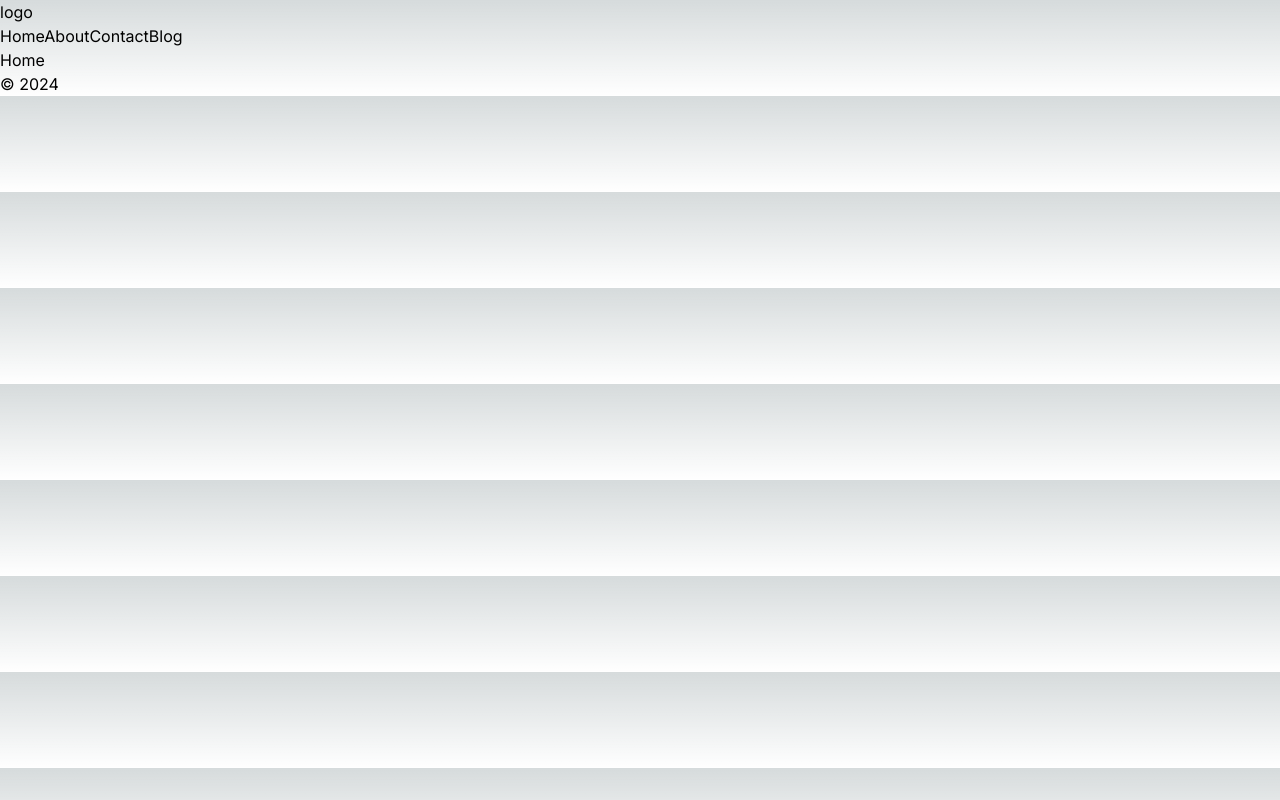
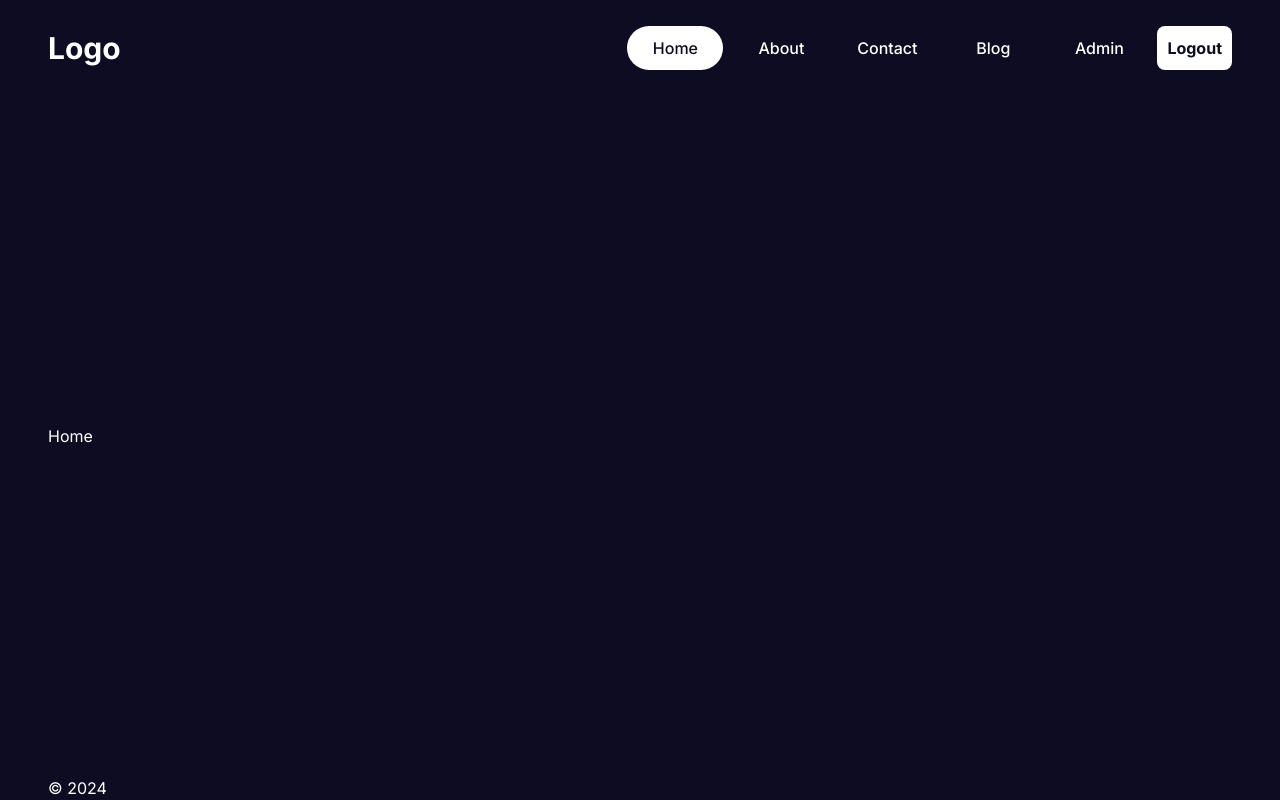
Before and after one commit to THEFZNKHAN/nextjs-learn, a Next.js app: page / in a window 1280 px wide. Built offline with nearby package versions, Linux system fonts and the light colour scheme.

Commit message:
Make Responsive Navbar

```diff
--- a/src/app/globals.css
+++ b/src/app/globals.css
@@ -3,27 +3,27 @@
 @tailwind utilities;
 
 :root {
-  --foreground-rgb: 0, 0, 0;
-  --background-start-rgb: 214, 219, 220;
-  --background-end-rgb: 255, 255, 255;
+  --bg: #0d0c22;
+  --bgSoft: #2d2b42;
+  --text: #ffff;
+  --textSoft: #e5e5e5;
+  --btn: #3673fd;
 }
 
-@media (prefers-color-scheme: dark) {
-  :root {
-    --foreground-rgb: 255, 255, 255;
-    --background-start-rgb: 0, 0, 0;
-    --background-end-rgb: 0, 0, 0;
-  }
+* {
+  margin: 0;
+  padding: 0;
+  box-sizing: border-box;
 }
 
 body {
-  color: rgb(var(--foreground-rgb));
-  background: linear-gradient(
-      to bottom,
-      transparent,
-      rgb(var(--background-end-rgb))
-    )
-    rgb(var(--background-start-rgb));
+  background-color: var(--bg);
+  color: var(--text);
+}
+
+a {
+ text-decoration: none;
+ color: inherit;
 }
 
 @layer utilities {
--- a/src/app/layout.tsx
+++ b/src/app/layout.tsx
@@ -20,9 +20,11 @@ export default function RootLayout({
     return (
         <html lang="en">
             <body className={inter.className}>
-                <Navbar />
-                {children}
-                <Footer />
+                <div className="w-[1536px] m-auto pl-12 pr-12 min-h-screen flex flex-col justify-between max-2xl:w-[1280px] max-xl:w-[1024px] max-xl:pl-5 max-xl:pr-5 max-lg:w-[768px] max-md:w-[640px] max-sm:w-[475px]">
+                    <Navbar />
+                    {children}
+                    <Footer />
+                </div>
             </body>
         </html>
     );
--- a/src/app/page.tsx
+++ b/src/app/page.tsx
@@ -1,4 +1,4 @@
-const Home = () => {
+const Home: React.FC = () => {
     return (
         <div>
             <h1>Home</h1>
--- a/src/components/navbar/Navbar.tsx
+++ b/src/components/navbar/Navbar.tsx
@@ -2,8 +2,8 @@ import Links from "./links/Links";
 
 const Navbar = () => {
     return (
-        <div>
-            <div>logo</div>
+        <div className="h-24 flex items-center justify-between">
+            <div className="text-3xl font-bold">Logo</div>
             <div>
                 <Links />
             </div>
--- a/src/components/navbar/links/Links.tsx
+++ b/src/components/navbar/links/Links.tsx
@@ -1,11 +1,15 @@
+"use client";
+
 import Link from "next/link";
+import { useState } from "react";
+
+import NavLink from "./navLink/navLink";
 
 interface Link {
     title: string;
     path: string;
 }
 
-const Links: React.FC = () => {
 const links: Link[] = [
     {
         title: "Home",
@@ -25,13 +29,42 @@ const Links: React.FC = () => {
     },
 ];
 
+const Links: React.FC = () => {
+    const [open, setOpen] = useState(false);
+
+    // temp
+    const session: boolean = true;
+    const isAdmin: boolean = true;
+
     return (
-        <div>
+        <div className="">
+            <div className="flex items-center gap-2.5 max-md:hidden">
                 {links.map((link) => (
-                <Link key={link.title} href={link.path}>
-                    {link.title}
-                </Link>
+                    <NavLink item={link} key={link.title} />
                 ))}
+                {session ? (
+                    <>
+                        {isAdmin && (
+                            <NavLink
+                                item={{ title: "Admin", path: "/admin" }}
+                            />
+                        )}
+                        <button className="p-2.5 cursor-pointer font-bold rounded-lg bg-[var(--text)] text-[var(--bg)]">
+                            Logout
+                        </button>
+                    </>
+                ) : (
+                    <NavLink item={{ title: "Login", path: "/login" }} />
+                )}
+            </div>
+            <button onClick={() => setOpen((prev) => !prev)} className="hidden max-md:block max-md:cursor-pointer max-md:rounded-lg max-md:p-2 max-md:font-bold max-md:bg-[var(--text)] max-md:text-[var(--bg)]">Menu</button>
+            {open && (
+                <div className="hidden max-md:absolute max-md:top-24 max-md:right-0 max-md:w-1/2 max-md:h-[calc(100vh_-_100px)] max-md:bg-purple-700 max-md:flex max-md:flex-col max-md:items-center max-md:justify-center max-md:gap-2.5">
+                    {links.map((link) => (
+                        <NavLink item={link} key={link.title} />
+                    ))}
+                </div>
+            )}
         </div>
     );
 };
--- /dev/null
+++ b/src/components/navbar/links/navLink/navLink.tsx
@@ -0,0 +1,30 @@
+"use client";
+
+import Link from "next/link";
+import { usePathname } from "next/navigation";
+
+interface NavLinkProps {
+    item: {
+        path: string;
+        title: string;
+    };
+}
+
+const NavLink = ({ item }: NavLinkProps) => {
+    const pathname = usePathname();
+
+    return (
+        <Link
+            href={item.path}
+            className={`min-w-24 p-2.5 rounded-3xl font-medium text-center ${
+                pathname === item.path
+                    ? "bg-[var(--text)] text-[var(--bg)]"
+                    : ""
+            }`}
+        >
+            {item.title}
+        </Link>
+    );
+};
+
+export default NavLink;
```
Lines whose indentation alone changed are shown as unchanged.
